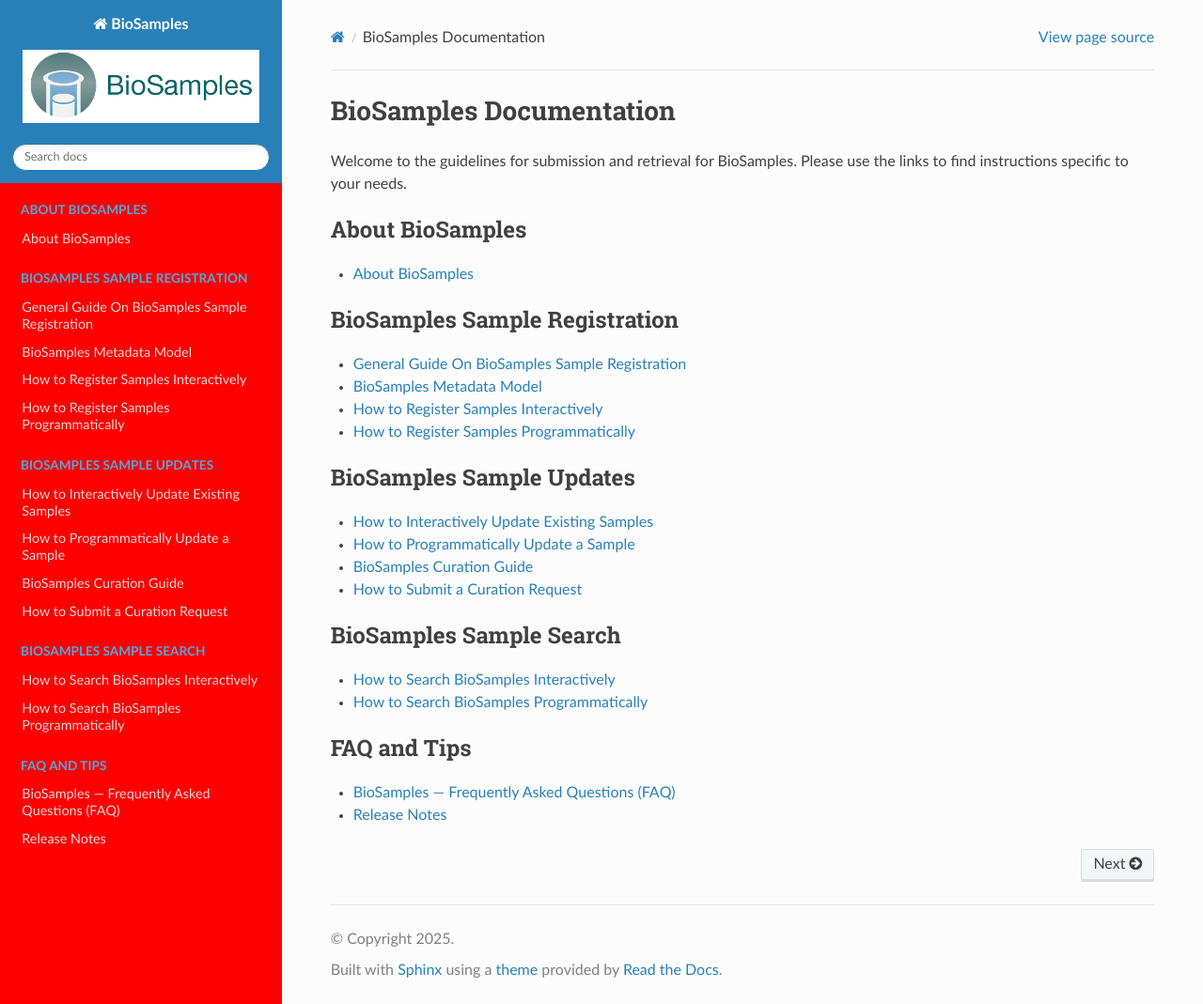
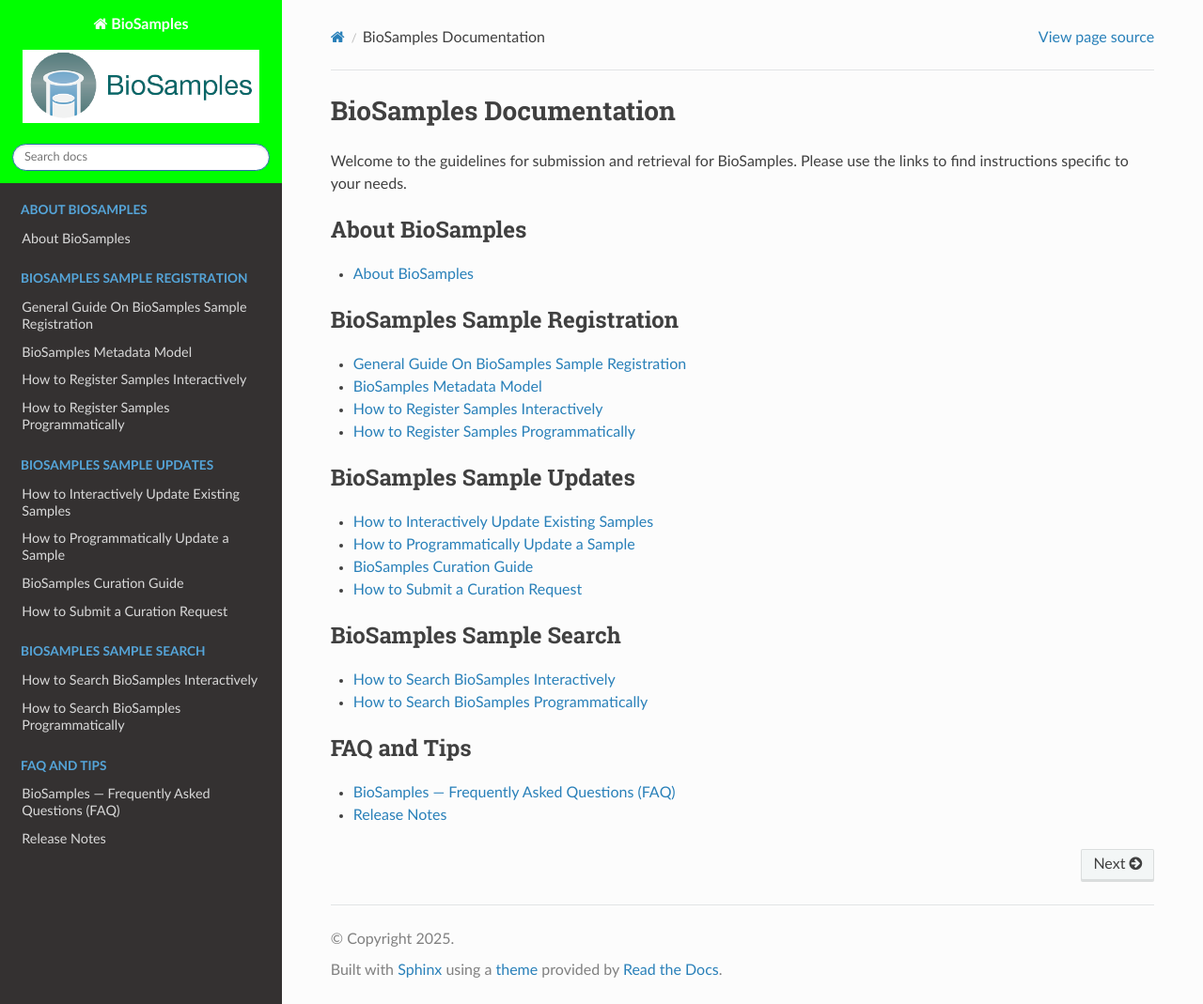
Before and after one commit to EBIBioSamples/read_docs, a Sphinx documentation site: the page built from docs/index.rst, in a window 1280 px wide and 1069 px high. Shown: the whole window at 94% size. Built offline with Sphinx 7.4.7 and the Read the Docs theme 3.1.0, drawn with Linux system fonts in a browser that asks for light colours.

Commit message:
test custom.css

```diff
--- a/docs/_static/custom.css
+++ b/docs/_static/custom.css
@@ -7,17 +7,7 @@
     max-width: none;
 }
 
-{% extends "!layout.html" %}
-  {% block footer %} {{ super() }}
 
-  <style>
-    /* Sidebar header (and topbar for mobile) */
-    .wy-side-nav-search, .wy-nav-top {
-      background: #00ff00;
-    }
-    /* Sidebar */
-    .wy-nav-side {
-      background: #ff0000;
-    }
-  </style>
-{% endblock %}
+.wy-side-nav-search {
+    background-color: lime;
+}
```
